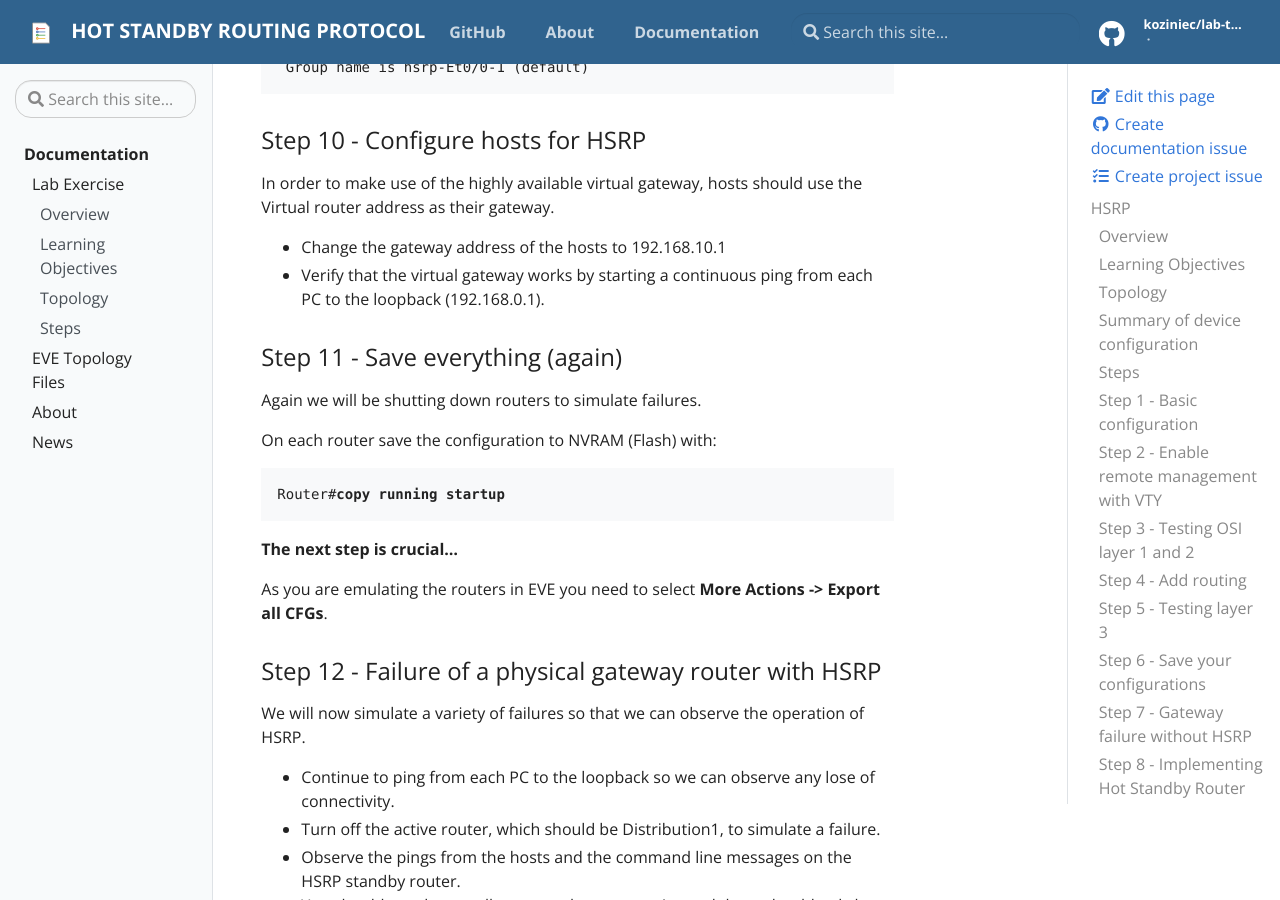
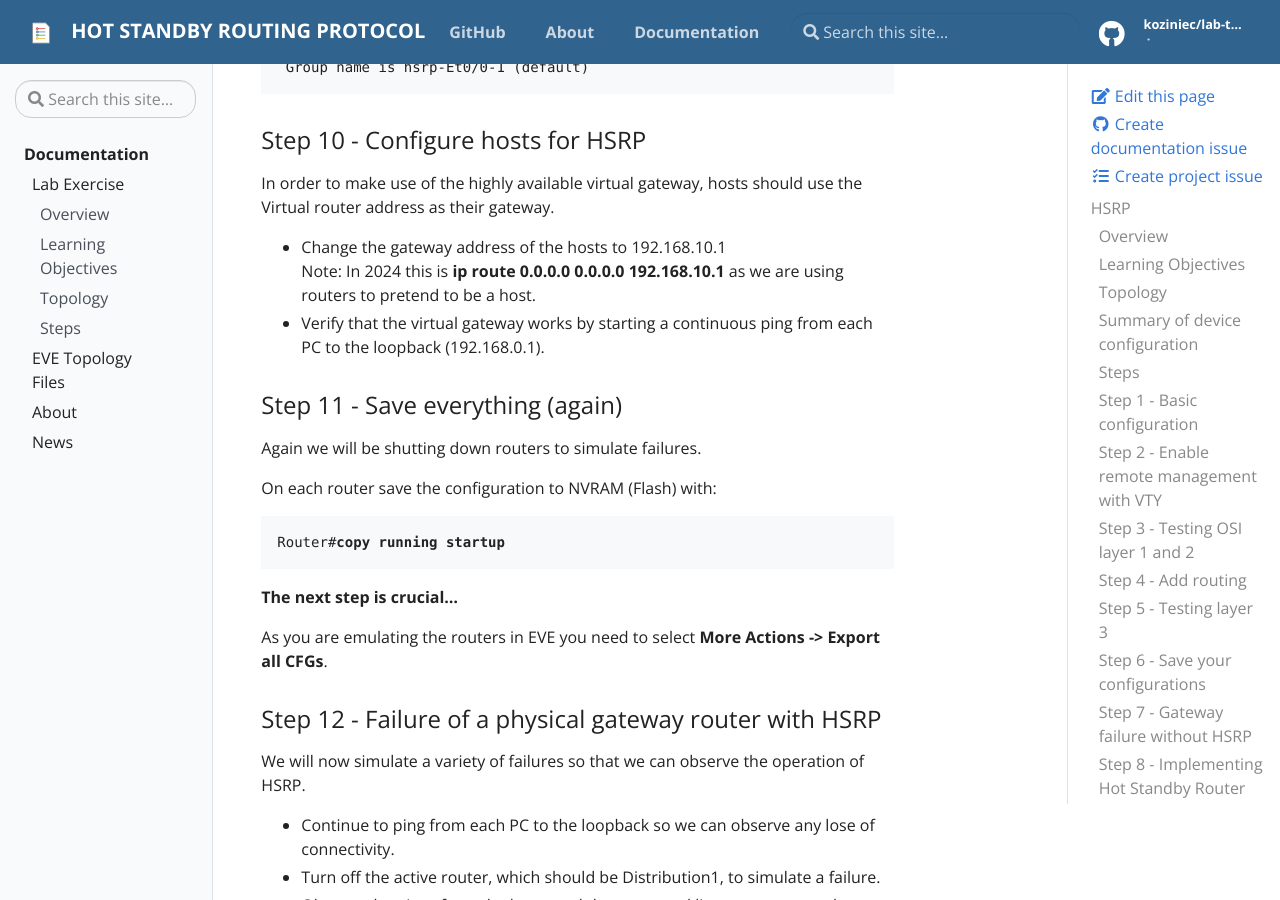
Before and after one commit to koziniec/HSRP, a Jekyll site: the page built from _docs/lab-exercise.md, in a window 1280 px wide and 900 px high, scrolled down 6891 px. Built offline with Jekyll 4.4.1, drawn with Linux system fonts in a browser that asks for light colours.

Commit message:
Update lab-exercise.md

```diff
--- a/_docs/lab-exercise.md
+++ b/_docs/lab-exercise.md
@@ -207,7 +207,8 @@ Ethernet0/0 - Group 1
 ### Step 10 - Configure hosts for HSRP
 In order to make use of the highly available virtual gateway, hosts should use the Virtual router address as their gateway.
 
-- Change the gateway address of the hosts to 192.168.10.1
+- Change the gateway address of the hosts to 192.168.10.1<br>
+Note: In 2024 this is <b>ip route 0.0.0.0 0.0.0.0 192.168.10.1</b> as we are using routers to pretend to be a host.
 - Verify that the virtual gateway works by starting a continuous ping from each PC to the loopback (192.168.0.1).
 
 ### Step 11 - Save everything (again)
```
